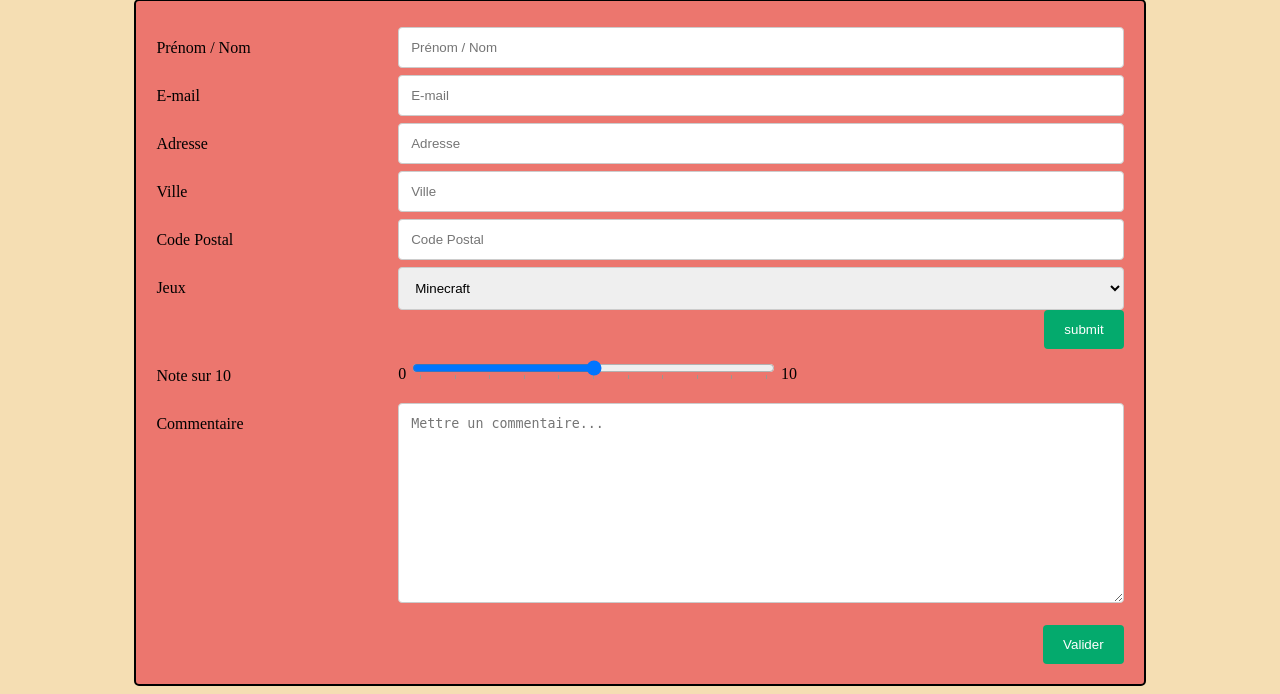
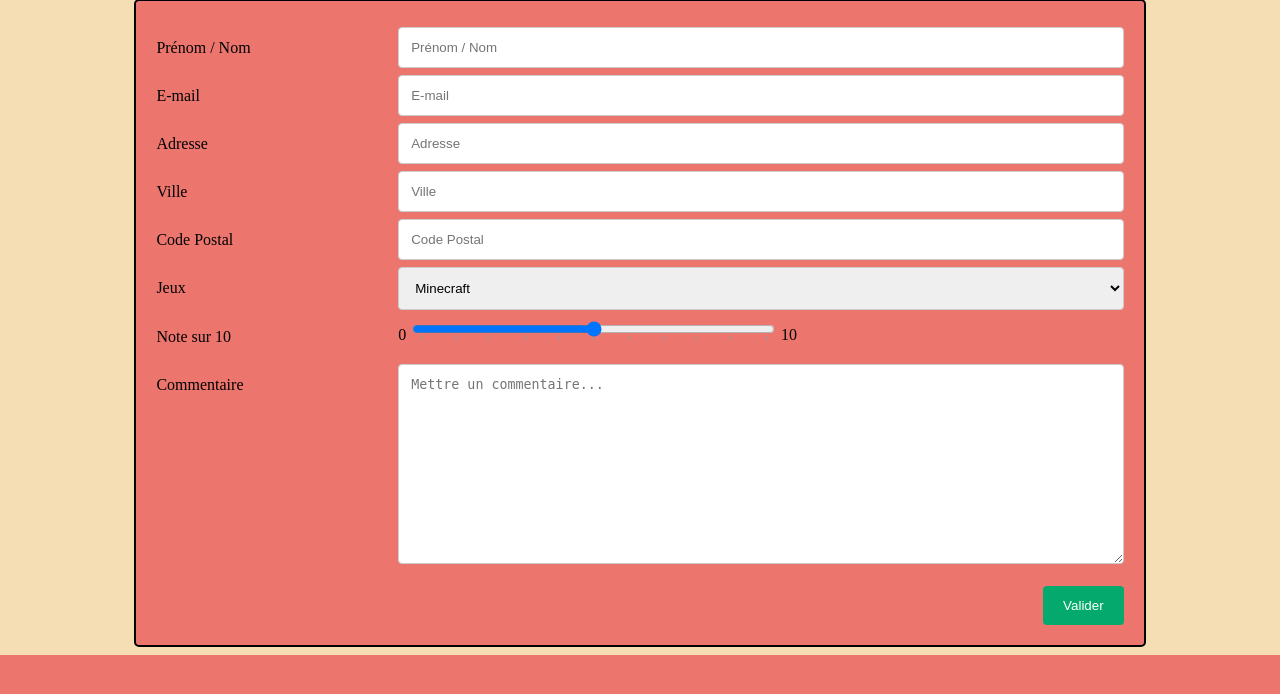
Before and after one commit to NikuBaguette/Site-web-NSI, a Flask app: page / in a window 1280 px wide. Shown: the part 219-913 px from the top of the page. After the commit the page ends 874 px from the top, so only its background shows below. Run offline with Flask 3, Linux system fonts and the light colour scheme.

Commit message:
Update index.html

```diff
--- a/Notre Site/site_officiel/templates/index.html
+++ b/Notre Site/site_officiel/templates/index.html
@@ -171,7 +171,7 @@
               <option>Super Mario Odyssey</option>
               <option>Cyberpunk 2077</option>
             </select>
-            <input type = 'submit' value = 'submit'>
+            <input type = 'submit' value = 'submit' style="opacity: 0%; margin-right: -100px;">
           </div>
         </div>
         <div class="row">
```
